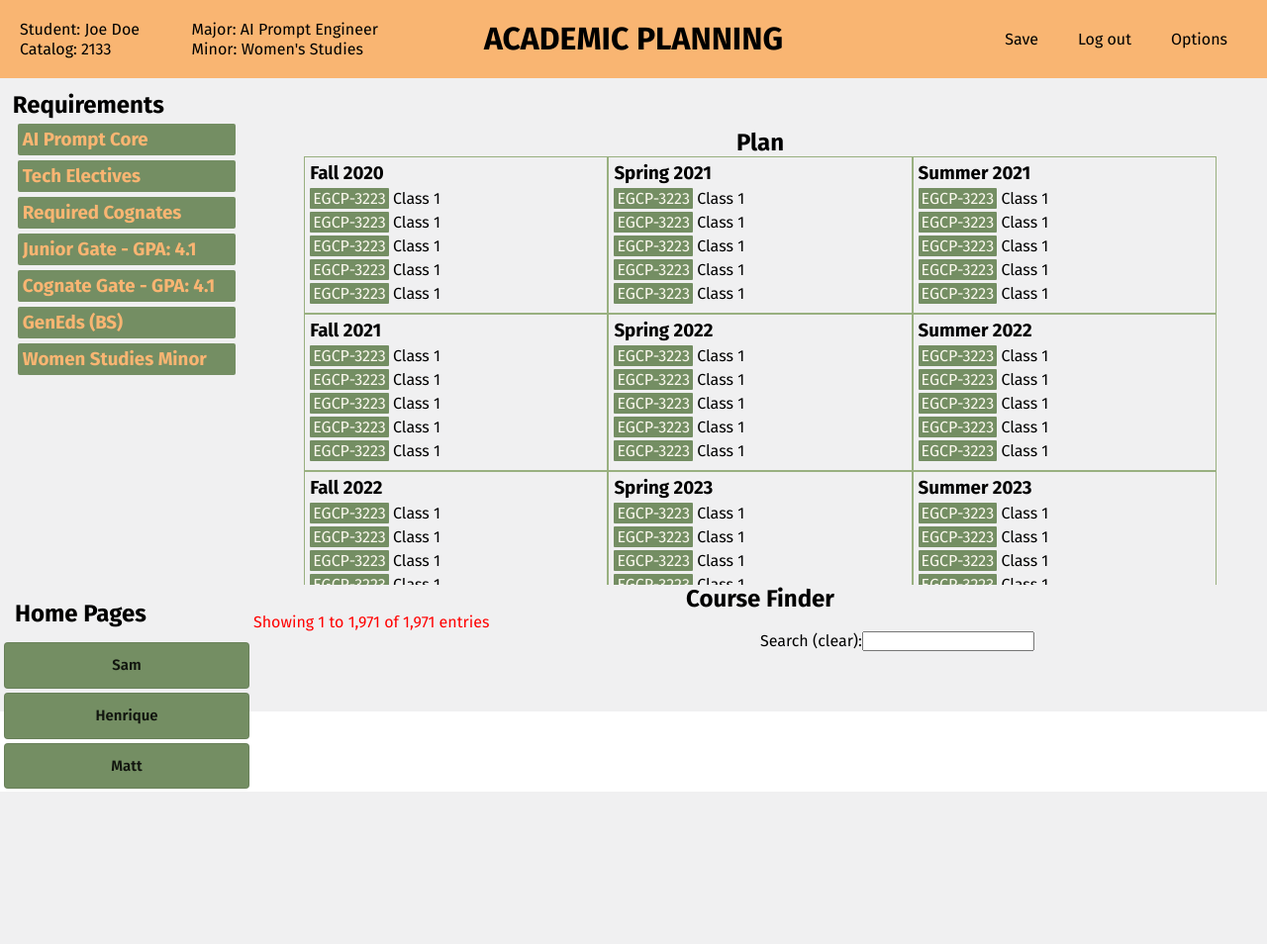
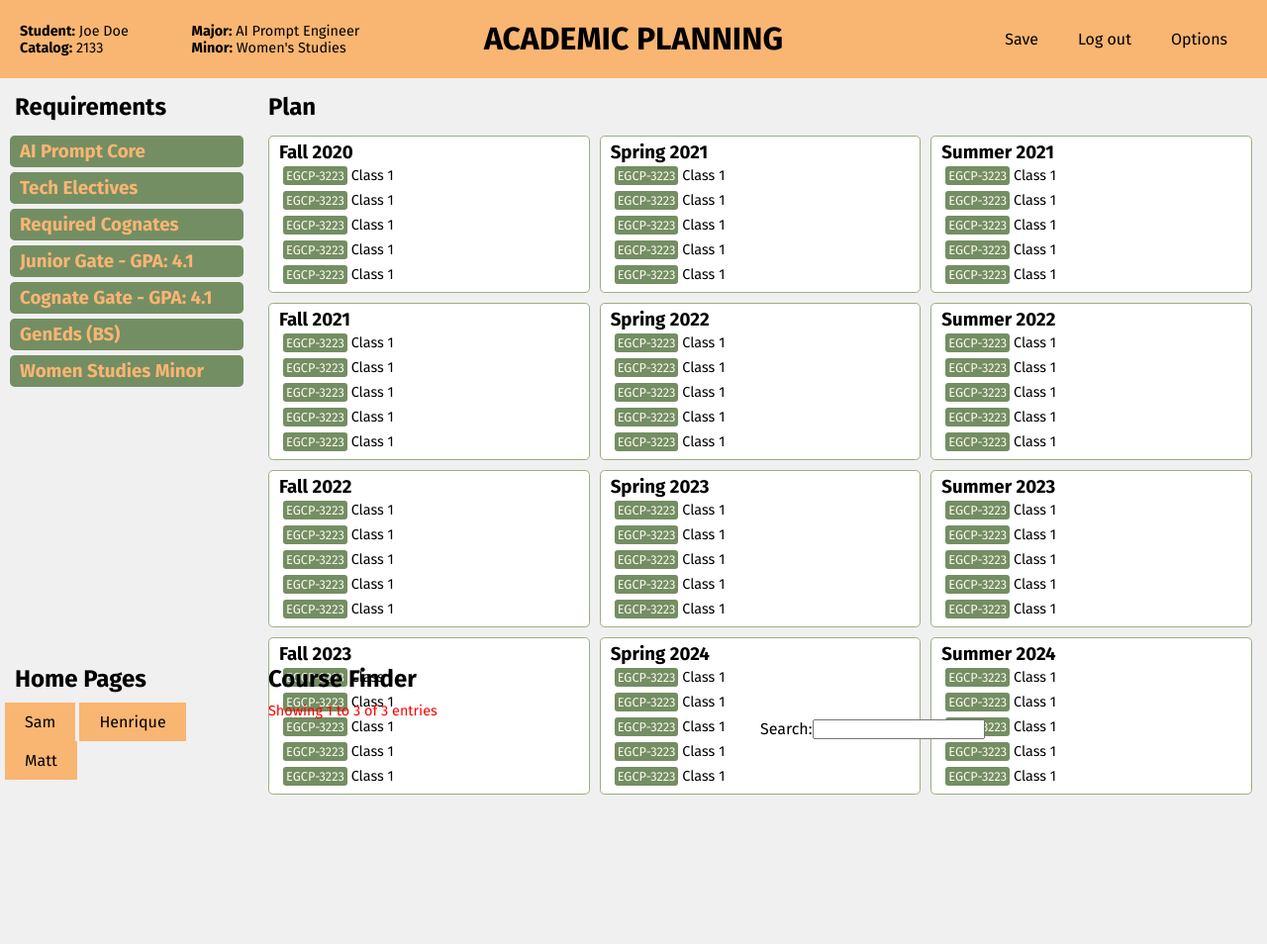
Before and after one commit to sam-decook/web-apps, a PHP site: page /ape.html in a window 1280 px wide. Shown: the whole page at 99% size. Before the commit the page ends 800 px from the top, so only its background shows below. Run offline with PHP 8.4, Linux system fonts and the light colour scheme.

Commit message:
clean, organize, standardize, and add hover effect

```diff
--- a/Project1/ape.html
+++ b/Project1/ape.html
@@ -13,22 +13,36 @@
     />
   </head>
   <body>
+    <!-- Start of the header across the top -->
     <header>
       <div class="personal">
-        <p class="headerP">Student: Joe Doe</p>
-        <p class="headerP">Major: AI Prompt Engineer</p>
-        <p class="headerP">Catalog: 2133</p>
-        <p class="headerP">Minor: Women's Studies</p>
+        <p class="headerP"><strong>Student:</strong> Joe Doe</p>
+        <p class="headerP"><strong>Major:</strong> AI Prompt Engineer</p>
+        <p class="headerP"><strong>Catalog:</strong> 2133</p>
+        <p class="headerP"><strong>Minor:</strong> Women's Studies</p>
       </div>
       <h1 class="logo">ACADEMIC PLANNING</h1>
       <div class="controls">
         <button class="btn">Options</button>
+        <!-- These are hidden until we get the dropdown working -->
+        <!-- TODO: get the dropdown working -->
+        <div class="options">
+          <a>New Plan</a>
+          <a>Manage Plans</a>
+          <a>Print</a>
+          <a>Show Grades</a>
+          <a>Waivers</a>
+          <a>About</a>
+          <a>Help</a>
+          <a>Report Bug</a>
+        </div>
         <button class="btn">Log out</button>
         <button class="btn">Save</button>
       </div>
     </header>
     <main>
-      <div class="requirements">
+      <!-- The requirements section down the left-hand side -->
+      <div class="main" id="requirements">
         <h2>Requirements</h2>
         <div id="req1" class="req">
           <h3>AI Prompt Core</h3>
@@ -52,118 +66,126 @@
           <h3>Women Studies Minor</h3>
         </div>
       </div>
-      <div class="plan">
+
+      <!-- The main section containing the scheduled plan -->
+      <div class="main" id="plan">
         <h2>Plan</h2>
+        <div class="plan-grid">
           <div id="fa1" class="semester">
             <h3>Fall 2020</h3>
-          <p class="tag1"><span class="tag">EGCP-3223</span> Class 1</p>
-          <p class="tag1"><span class="tag">EGCP-3223</span> Class 1</p>
-          <p class="tag1"><span class="tag">EGCP-3223</span> Class 1</p>
-          <p class="tag1"><span class="tag">EGCP-3223</span> Class 1</p>
-          <p class="tag1"><span class="tag">EGCP-3223</span> Class 1</p>
+            <p><span class="tag">EGCP-3223</span> Class 1</p>
+            <p><span class="tag">EGCP-3223</span> Class 1</p>
+            <p><span class="tag">EGCP-3223</span> Class 1</p>
+            <p><span class="tag">EGCP-3223</span> Class 1</p>
+            <p><span class="tag">EGCP-3223</span> Class 1</p>
           </div>
           <div id="sp1" class="semester">
             <h3>Spring 2021</h3>
-          <p class="tag1"><span class="tag">EGCP-3223</span> Class 1</p>
-          <p class="tag1"><span class="tag">EGCP-3223</span> Class 1</p>
-          <p class="tag1"><span class="tag">EGCP-3223</span> Class 1</p>
-          <p class="tag1"><span class="tag">EGCP-3223</span> Class 1</p>
-          <p class="tag1"><span class="tag">EGCP-3223</span> Class 1</p>
+            <p><span class="tag">EGCP-3223</span> Class 1</p>
+            <p><span class="tag">EGCP-3223</span> Class 1</p>
+            <p><span class="tag">EGCP-3223</span> Class 1</p>
+            <p><span class="tag">EGCP-3223</span> Class 1</p>
+            <p><span class="tag">EGCP-3223</span> Class 1</p>
           </div>
           <div id="su1" class="semester">
             <h3>Summer 2021</h3>
-          <p class="tag1"><span class="tag">EGCP-3223</span> Class 1</p>
-          <p class="tag1"><span class="tag">EGCP-3223</span> Class 1</p>
-          <p class="tag1"><span class="tag">EGCP-3223</span> Class 1</p>
-          <p class="tag1"><span class="tag">EGCP-3223</span> Class 1</p>
-          <p class="tag1"><span class="tag">EGCP-3223</span> Class 1</p>
+            <p><span class="tag">EGCP-3223</span> Class 1</p>
+            <p><span class="tag">EGCP-3223</span> Class 1</p>
+            <p><span class="tag">EGCP-3223</span> Class 1</p>
+            <p><span class="tag">EGCP-3223</span> Class 1</p>
+            <p><span class="tag">EGCP-3223</span> Class 1</p>
           </div>
           <div id="fa2" class="semester">
             <h3>Fall 2021</h3>
-          <p class="tag1"><span class="tag">EGCP-3223</span> Class 1</p>
-          <p class="tag1"><span class="tag">EGCP-3223</span> Class 1</p>
-          <p class="tag1"><span class="tag">EGCP-3223</span> Class 1</p>
-          <p class="tag1"><span class="tag">EGCP-3223</span> Class 1</p>
-          <p class="tag1"><span class="tag">EGCP-3223</span> Class 1</p>
+            <p><span class="tag">EGCP-3223</span> Class 1</p>
+            <p><span class="tag">EGCP-3223</span> Class 1</p>
+            <p><span class="tag">EGCP-3223</span> Class 1</p>
+            <p><span class="tag">EGCP-3223</span> Class 1</p>
+            <p><span class="tag">EGCP-3223</span> Class 1</p>
           </div>
           <div id="sp2" class="semester">
             <h3>Spring 2022</h3>
-          <p class="tag1"><span class="tag">EGCP-3223</span> Class 1</p>
-          <p class="tag1"><span class="tag">EGCP-3223</span> Class 1</p>
-          <p class="tag1"><span class="tag">EGCP-3223</span> Class 1</p>
-          <p class="tag1"><span class="tag">EGCP-3223</span> Class 1</p>
-          <p class="tag1"><span class="tag">EGCP-3223</span> Class 1</p>
+            <p><span class="tag">EGCP-3223</span> Class 1</p>
+            <p><span class="tag">EGCP-3223</span> Class 1</p>
+            <p><span class="tag">EGCP-3223</span> Class 1</p>
+            <p><span class="tag">EGCP-3223</span> Class 1</p>
+            <p><span class="tag">EGCP-3223</span> Class 1</p>
           </div>
           <div id="su2" class="semester">
             <h3>Summer 2022</h3>
-          <p class="tag1"><span class="tag">EGCP-3223</span> Class 1</p>
-          <p class="tag1"><span class="tag">EGCP-3223</span> Class 1</p>
-          <p class="tag1"><span class="tag">EGCP-3223</span> Class 1</p>
-          <p class="tag1"><span class="tag">EGCP-3223</span> Class 1</p>
-          <p class="tag1"><span class="tag">EGCP-3223</span> Class 1</p>
+            <p><span class="tag">EGCP-3223</span> Class 1</p>
+            <p><span class="tag">EGCP-3223</span> Class 1</p>
+            <p><span class="tag">EGCP-3223</span> Class 1</p>
+            <p><span class="tag">EGCP-3223</span> Class 1</p>
+            <p><span class="tag">EGCP-3223</span> Class 1</p>
           </div>
           <div id="fa3" class="semester">
             <h3>Fall 2022</h3>
-          <p class="tag1"><span class="tag">EGCP-3223</span> Class 1</p>
-          <p class="tag1"><span class="tag">EGCP-3223</span> Class 1</p>
-          <p class="tag1"><span class="tag">EGCP-3223</span> Class 1</p>
-          <p class="tag1"><span class="tag">EGCP-3223</span> Class 1</p>
-          <p class="tag1"><span class="tag">EGCP-3223</span> Class 1</p>
+            <p><span class="tag">EGCP-3223</span> Class 1</p>
+            <p><span class="tag">EGCP-3223</span> Class 1</p>
+            <p><span class="tag">EGCP-3223</span> Class 1</p>
+            <p><span class="tag">EGCP-3223</span> Class 1</p>
+            <p><span class="tag">EGCP-3223</span> Class 1</p>
           </div>
           <div id="sp3" class="semester">
             <h3>Spring 2023</h3>
-          <p class="tag1"><span class="tag">EGCP-3223</span> Class 1</p>
-          <p class="tag1"><span class="tag">EGCP-3223</span> Class 1</p>
-          <p class="tag1"><span class="tag">EGCP-3223</span> Class 1</p>
-          <p class="tag1"><span class="tag">EGCP-3223</span> Class 1</p>
-          <p class="tag1"><span class="tag">EGCP-3223</span> Class 1</p>
+            <p><span class="tag">EGCP-3223</span> Class 1</p>
+            <p><span class="tag">EGCP-3223</span> Class 1</p>
+            <p><span class="tag">EGCP-3223</span> Class 1</p>
+            <p><span class="tag">EGCP-3223</span> Class 1</p>
+            <p><span class="tag">EGCP-3223</span> Class 1</p>
           </div>
           <div id="su3" class="semester">
             <h3>Summer 2023</h3>
-          <p class="tag1"><span class="tag">EGCP-3223</span> Class 1</p>
-          <p class="tag1"><span class="tag">EGCP-3223</span> Class 1</p>
-          <p class="tag1"><span class="tag">EGCP-3223</span> Class 1</p>
-          <p class="tag1"><span class="tag">EGCP-3223</span> Class 1</p>
-          <p class="tag1"><span class="tag">EGCP-3223</span> Class 1</p>
+            <p><span class="tag">EGCP-3223</span> Class 1</p>
+            <p><span class="tag">EGCP-3223</span> Class 1</p>
+            <p><span class="tag">EGCP-3223</span> Class 1</p>
+            <p><span class="tag">EGCP-3223</span> Class 1</p>
+            <p><span class="tag">EGCP-3223</span> Class 1</p>
           </div>
           <div id="fa4" class="semester">
             <h3>Fall 2023</h3>
-          <p class="tag1"><span class="tag">EGCP-3223</span> Class 1</p>
-          <p class="tag1"><span class="tag">EGCP-3223</span> Class 1</p>
-          <p class="tag1"><span class="tag">EGCP-3223</span> Class 1</p>
-          <p class="tag1"><span class="tag">EGCP-3223</span> Class 1</p>
-          <p class="tag1"><span class="tag">EGCP-3223</span> Class 1</p>
+            <p><span class="tag">EGCP-3223</span> Class 1</p>
+            <p><span class="tag">EGCP-3223</span> Class 1</p>
+            <p><span class="tag">EGCP-3223</span> Class 1</p>
+            <p><span class="tag">EGCP-3223</span> Class 1</p>
+            <p><span class="tag">EGCP-3223</span> Class 1</p>
           </div>
           <div id="sp4" class="semester">
             <h3>Spring 2024</h3>
-          <p class="tag1"><span class="tag">EGCP-3223</span> Class 1</p>
-          <p class="tag1"><span class="tag">EGCP-3223</span> Class 1</p>
-          <p class="tag1"><span class="tag">EGCP-3223</span> Class 1</p>
-          <p class="tag1"><span class="tag">EGCP-3223</span> Class 1</p>
-          <p class="tag1"><span class="tag">EGCP-3223</span> Class 1</p>
+            <p><span class="tag">EGCP-3223</span> Class 1</p>
+            <p><span class="tag">EGCP-3223</span> Class 1</p>
+            <p><span class="tag">EGCP-3223</span> Class 1</p>
+            <p><span class="tag">EGCP-3223</span> Class 1</p>
+            <p><span class="tag">EGCP-3223</span> Class 1</p>
           </div>
           <div id="su4" class="semester">
             <h3>Summer 2024</h3>
-          <p class="tag1"><span class="tag">EGCP-3223</span> Class 1</p>
-          <p class="tag1"><span class="tag">EGCP-3223</span> Class 1</p>
-          <p class="tag1"><span class="tag">EGCP-3223</span> Class 1</p>
-          <p class="tag1"><span class="tag">EGCP-3223</span> Class 1</p>
-          <p class="tag1"><span class="tag">EGCP-3223</span> Class 1</p>
+            <p><span class="tag">EGCP-3223</span> Class 1</p>
+            <p><span class="tag">EGCP-3223</span> Class 1</p>
+            <p><span class="tag">EGCP-3223</span> Class 1</p>
+            <p><span class="tag">EGCP-3223</span> Class 1</p>
+            <p><span class="tag">EGCP-3223</span> Class 1</p>
           </div>
         </div>
-      <div id="homepages">
+      </div>
+
+      <!-- The section containing the links to our respective homepages -->
+      <div class="main" id="homepages">
         <h2>Home Pages</h2>
 
-        <a class="btn2" href="~deCook/cs3220.html">Sam</a>
-        <a class="btn2" href="">Henrique</a>
-        <a class="btn2" href="">Matt</a>
+        <a class="btn" href="~deCook/cs3220.html">Sam</a>
+        <a class="btn" href="">Henrique</a>
+        <a class="btn" href="">Matt</a>
       </div>
-      <div class="bottomRight">
+
+      <!-- The section containing the course finder -->
+      <div class="main" id="course-finder">
         <h2>Course Finder</h2>
 
-        <p>Showing 1 to 1,971 of 1,971 entries</p>
+        <p>Showing 1 to 3 of 3 entries</p>
         <div class="searchBar">
-          <p>Search (clear):</p>
+          <label for="courseSearch">Search:</label>
           <input list="courseSearch" />
           <datalist id="courseSearch">
             <option value="Web applications"></option>
--- a/Project1/main.css
+++ b/Project1/main.css
@@ -1,3 +1,5 @@
+/* -------------------- Global -------------------- */
+
 /* Color palette from: https://colorhunt.co/palette/527853f9e8d9f7b787ee7214 */
 /*:root {
   --primary: #527853;
@@ -14,10 +16,6 @@
   --accent: #faf8ed;
 }
 
-html, body {
-  height: 100%;
-}
-
 * {
   margin: 0;
   padding: 0;
@@ -25,38 +23,45 @@
   box-sizing: border-box;
 }
 
+html, body {
+  height: 100vh;
+}
+
+h2 {
+  padding: 10px;
+}
+
+p {
+  font-size: 0.9rem;
+}
+
 main {
   background-color: var(--secondary);
-  height: 80vh;
   display: grid;
   grid-template-columns: 20% 80%;
-  grid-template-rows: 80% 20%;
+  grid-template-rows: 66% 34%;
   background-color: #f0f0f1;
 }
 
-header {
-  display: grid;
-  grid-template-columns: 35% 30% 35%;
-  background-color: var(--primary);
-  padding: 20px;
-}
-.logo {
-  text-align: center;
+/* -------------------- Tags -------------------- */
+.tag {
+  font-size: 0.8rem;
+  color: var(--accent);
+  background-color: var(--tertiary);
+  border-radius: 3px;
+  padding: 2px 3px 2px 3px;
 }
 
-.headerP {
-  display: inline-block;
+.semester p {
+  padding: 4px;
+  border-radius: 3px;
 }
 
-.personal {
-  display: grid;
-  grid-template-columns: 40% auto;
-}
-.controls {
-  display: flex;
-  flex-direction: row-reverse;
+.semester p:hover {
+  background-color: var(--primary);
 }
 
+/* -------------------- Buttons -------------------- */
 .btn {
   background-color: var(--primary);
   border: none;
@@ -73,31 +78,47 @@
   color: #f0f0f1;
 }
 
-.plan {
+/* -------------------- Header -------------------- */
+header {
   display: grid;
-  grid-template-columns: repeat(3, 1fr);
-  overflow-y: auto;
-  grid-template-rows: auto;
-  background-color: #f0f0f1;
-  padding: 5%;
-  text-align: left;
-  color: black;
+  grid-template-columns: 35% 30% 35%;
+  background-color: var(--primary);
+  padding: 20px;
 }
 
-.plan h2 {
-  grid-column: 1 / -1;
+.logo {
   text-align: center;
 }
 
-.requirements {
+.headerP {
+  display: inline-block;
+}
+
+.personal {
+  display: grid;
+  grid-template-columns: 40% auto;
+  align-content: center;
+}
+
+.controls {
+  display: flex;
+  flex-direction: row-reverse;
+}
+
+.options {
+  display: none;
+}
+
+/* -------------------- Main -------------------- */
+.main {
+  padding: 5px;
+}
+
+/* -------------------- Requirements -------------------- */
+#requirements {
   background-color: #f0f0f1;
-  padding: 5%;
   text-align: left;
   color: black;
-}
-
-.requirements h2 {
-  text-align: left;
 }
 
 .req {
@@ -105,89 +126,39 @@
   background-color: var(--tertiary);
   cursor: pointer;
   margin: 5px;
-  border-radius: 2px;
+  border-radius: 0.3em;
   padding: 5px;
+  padding-left: 10px;
+}
+
+/* -------------------- Plan -------------------- */
+.plan-grid {
+  display: grid;
+  grid-template-columns: repeat(3, 1fr);
+  overflow-y: auto;
+  grid-template-rows: auto;
+  padding: 5px;
+  padding-top: 0px; /* so it aligns with requirements */
+  text-align: left;
+  color: black;
 }
 
 .semester {
   border: var(--secondary) solid 1px;
+  border-radius: 0.3em;
+  background-color: white;
   padding: 5px;
-}
-
-.tag {
-  color: var(--accent);
-  background-color: var(--tertiary);
-  border-radius: 1px;
-  padding: 1px 3px 1px 3px;
-}
-
-.tag1 {
-  margin-top: 5px;
-  margin-bottom: 5px;
-}
-
-#homepages > h2{
-  text-align: left;
-  padding: 10px;
   margin: 5px;
 }
 
-.btn2 {
-  align-items: center;
-  background-color: var(--tertiary);
-  border: 1px solid rgba(0, 0, 0, 0.1);
-  border-radius: 0.25rem;
-  box-shadow: rgba(0, 0, 0, 0.02) 0 1px 3px 0;
-  box-sizing: border-box;
-  color: rgba(0, 0, 0, 0.85);
-  cursor: pointer;
-  display: block;
-  font-size: 15px;
-  font-weight: 600;
-  text-align: center;
-  justify-content: center;
-  line-height: 1.25;
-  margin: 4px;
-  padding: calc(0.875rem - 1px) calc(1.5rem - 1px);
-  position: relative;
-  text-decoration: none;
-  transition: all 250ms;
-  user-select: none;
-  -webkit-user-select: none;
-  touch-action: manipulation;
-  width: auto;
+.semester p, .semester h3 {
+  margin-left: 5px;
 }
 
-.btn2:hover,
-.btn2:focus {
-  border-color: rgba(0, 0, 0, 0.15);
-  box-shadow: rgba(0, 0, 0, 0.1) 0 4px 12px;
-  color: rgba(0, 0, 0, 0.65);
-}
-
-.btn2:hover {
-  transform: translateY(-1px);
-}
-
-.btn2:active {
-  background-color: #f0f0f1;
-  border-color: rgba(0, 0, 0, 0.15);
-  box-shadow: rgba(0, 0, 0, 0.06) 0 2px 4px;
-  color: rgba(0, 0, 0, 0.65);
-  transform: translateY(0);
-}
-
-.bottomRight {
-  background-color: #f0f0f1;
-}
-
-.bottomRight > p {
+/* -------------------- Course Finder -------------------- */
+#course-finder > p {
   color: red;
-  display: inline-block;
-}
-
-.bottomRight > h2 {
-  text-align: center;
+  margin-left: 10px;;
 }
 
 .searchBar {
```
Lines whose indentation alone changed are shown as unchanged.
